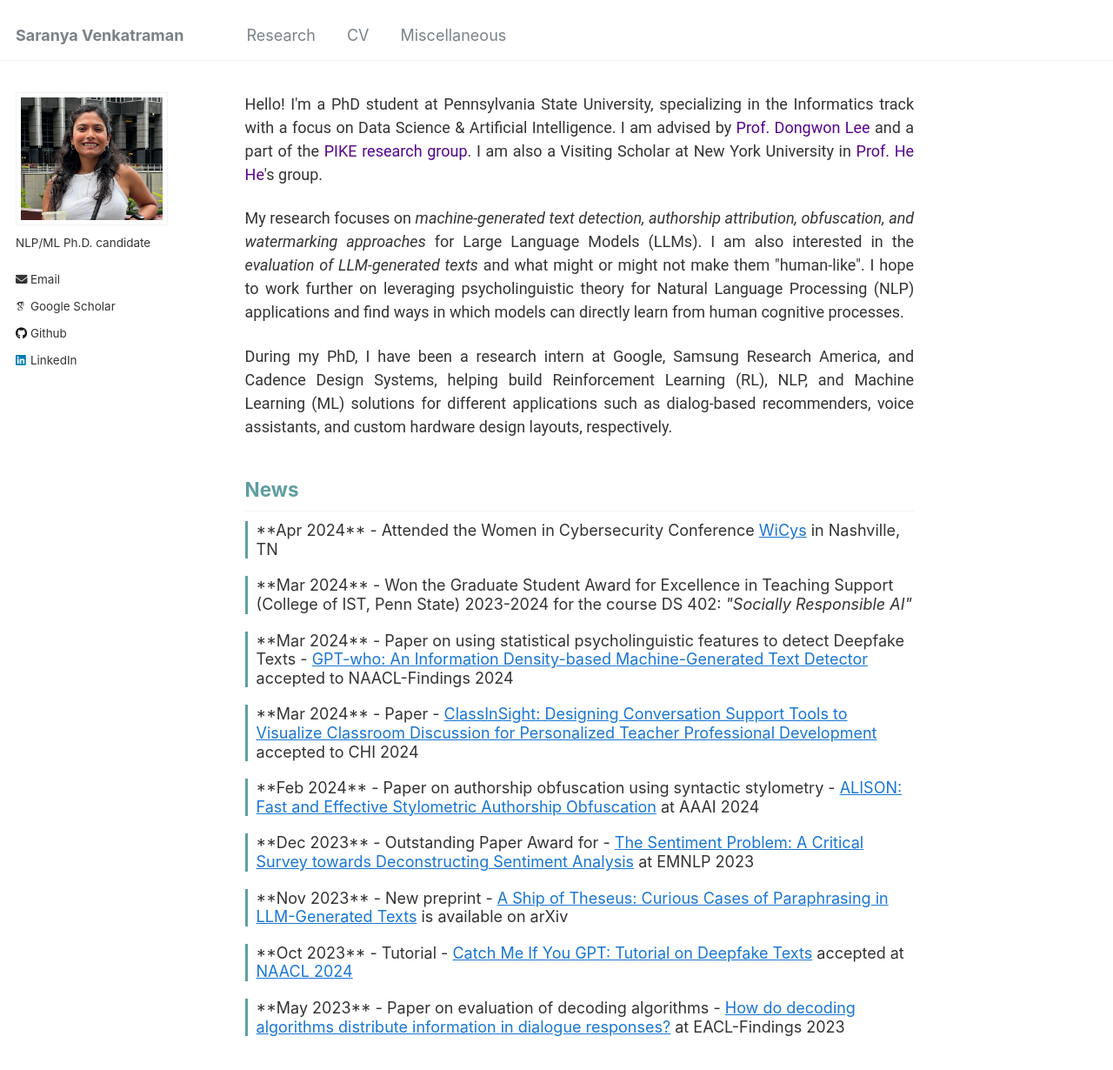
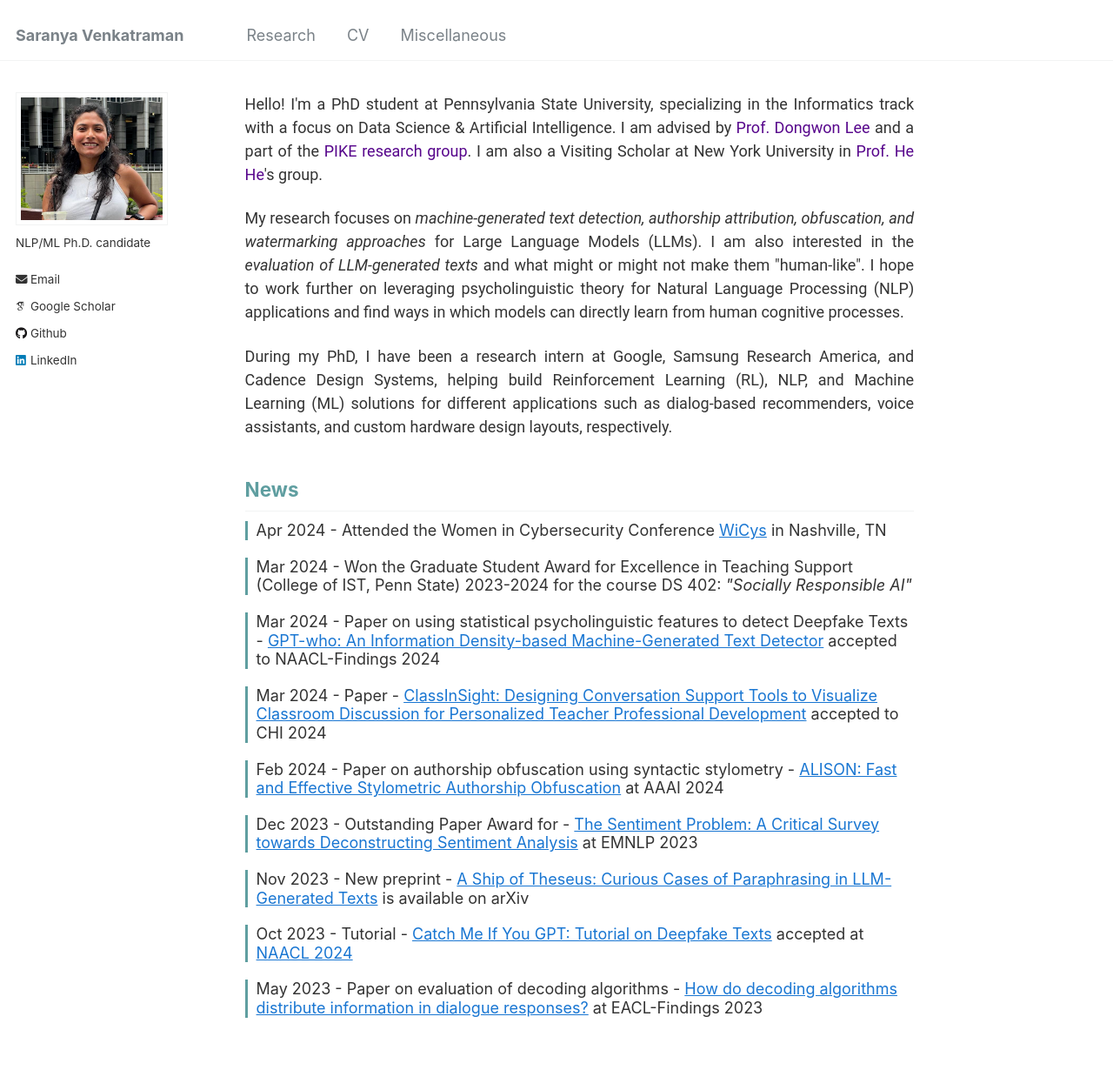
Before and after one commit to saranya-venkatraman/saranya-venkatraman.github.io, a Jekyll site: the page built from _pages/about.md, in a window 1280 px wide and 1400 px high. Shown: the top 1230 px of the window at 87% size. Built offline with Jekyll 4.4.1, drawn with Linux system fonts in a browser that asks for light colours; some web fonts are replaced.

Commit message:
Update about.md

```diff
--- a/_pages/about.md
+++ b/_pages/about.md
@@ -48,39 +48,39 @@ redirect_from:
   <h2 style="color: #5F9EA0;">News</h2>
 
   <div class="news-item">
-    <h3>**Apr 2024** - Attended the Women in Cybersecurity Conference <a href="https://www.wicys.org/events/wicys-2024/" target="_blank" style="color: #1976d2;">WiCys</a> in Nashville, TN</h3>
+    <h3>Apr 2024 - Attended the Women in Cybersecurity Conference <a href="https://www.wicys.org/events/wicys-2024/" target="_blank" style="color: #1976d2;">WiCys</a> in Nashville, TN</h3>
   </div>
 
   <div class="news-item">
-    <h3>**Mar 2024** - Won the Graduate Student Award for Excellence in Teaching Support (College of IST, Penn State) 2023-2024 for the course DS 402: <em>"Socially Responsible AI"</em></h3>
+    <h3>Mar 2024 - Won the Graduate Student Award for Excellence in Teaching Support (College of IST, Penn State) 2023-2024 for the course DS 402: <em>"Socially Responsible AI"</em></h3>
   </div>
 
   <div class="news-item">
-    <h3>**Mar 2024** - Paper on using statistical psycholinguistic features to detect Deepfake Texts - <a href="https://browse.arxiv.org/abs/2310.06202" target="_blank" style="color: #1976d2;">GPT-who: An Information Density-based Machine-Generated Text Detector</a> accepted to NAACL-Findings 2024</h3>
+    <h3>Mar 2024 - Paper on using statistical psycholinguistic features to detect Deepfake Texts - <a href="https://browse.arxiv.org/abs/2310.06202" target="_blank" style="color: #1976d2;">GPT-who: An Information Density-based Machine-Generated Text Detector</a> accepted to NAACL-Findings 2024</h3>
   </div>
 
   <div class="news-item">
-    <h3>**Mar 2024** - Paper - <a href="https://tngoon.github.io/docs/pubs/Ngoon_etal_2024_CHI.pdf" target="_blank" style="color: #1976d2;">ClassInSight: Designing Conversation Support Tools to Visualize Classroom Discussion for Personalized Teacher Professional Development</a> accepted to CHI 2024</h3>
+    <h3>Mar 2024 - Paper - <a href="https://tngoon.github.io/docs/pubs/Ngoon_etal_2024_CHI.pdf" target="_blank" style="color: #1976d2;">ClassInSight: Designing Conversation Support Tools to Visualize Classroom Discussion for Personalized Teacher Professional Development</a> accepted to CHI 2024</h3>
   </div>
 
   <div class="news-item">
-    <h3>**Feb 2024** - Paper on authorship obfuscation using syntactic stylometry - <a href="https://ojs.aaai.org/index.php/AAAI/article/view/29901" target="_blank" style="color: #1976d2;">ALISON: Fast and Effective Stylometric Authorship Obfuscation</a> at AAAI 2024</h3>
+    <h3>Feb 2024 - Paper on authorship obfuscation using syntactic stylometry - <a href="https://ojs.aaai.org/index.php/AAAI/article/view/29901" target="_blank" style="color: #1976d2;">ALISON: Fast and Effective Stylometric Authorship Obfuscation</a> at AAAI 2024</h3>
   </div>
 
   <div class="news-item">
-    <h3>**Dec 2023** - Outstanding Paper Award for - <a href="https://aclanthology.org/2023.emnlp-main.848/" target="_blank" style="color: #1976d2;">The Sentiment Problem: A Critical Survey towards Deconstructing Sentiment Analysis</a> at EMNLP 2023</h3>
+    <h3>Dec 2023 - Outstanding Paper Award for - <a href="https://aclanthology.org/2023.emnlp-main.848/" target="_blank" style="color: #1976d2;">The Sentiment Problem: A Critical Survey towards Deconstructing Sentiment Analysis</a> at EMNLP 2023</h3>
   </div>
 
   <div class="news-item">
-    <h3>**Nov 2023** - New preprint - <a href="https://arxiv.org/abs/2311.08374" target="_blank" style="color: #1976d2;">A Ship of Theseus: Curious Cases of Paraphrasing in LLM-Generated Texts</a> is available on arXiv</h3>
+    <h3>Nov 2023 - New preprint - <a href="https://arxiv.org/abs/2311.08374" target="_blank" style="color: #1976d2;">A Ship of Theseus: Curious Cases of Paraphrasing in LLM-Generated Texts</a> is available on arXiv</h3>
   </div>
 
   <div class="news-item">
-    <h3>**Oct 2023** - Tutorial - <a href="https://adauchendu.github.io/Tutorials/" target="_blank" style="color: #1976d2;">Catch Me If You GPT: Tutorial on Deepfake Texts</a> accepted at <a href="https://2024.naacl.org/program/tutorials/" target="_blank" style="color: #1976d2;">NAACL 2024</a></h3>
+    <h3>Oct 2023 - Tutorial - <a href="https://adauchendu.github.io/Tutorials/" target="_blank" style="color: #1976d2;">Catch Me If You GPT: Tutorial on Deepfake Texts</a> accepted at <a href="https://2024.naacl.org/program/tutorials/" target="_blank" style="color: #1976d2;">NAACL 2024</a></h3>
   </div>
 
   <div class="news-item">
-    <h3>**May 2023** - Paper on evaluation of decoding algorithms - <a href="https://aclanthology.org/2023.findings-eacl.70/" target="_blank" style="color: #1976d2;">How do decoding algorithms distribute information in dialogue responses?</a> at EACL-Findings 2023</h3>
+    <h3>May 2023 - Paper on evaluation of decoding algorithms - <a href="https://aclanthology.org/2023.findings-eacl.70/" target="_blank" style="color: #1976d2;">How do decoding algorithms distribute information in dialogue responses?</a> at EACL-Findings 2023</h3>
   </div>
 </body>
 </html>
```
